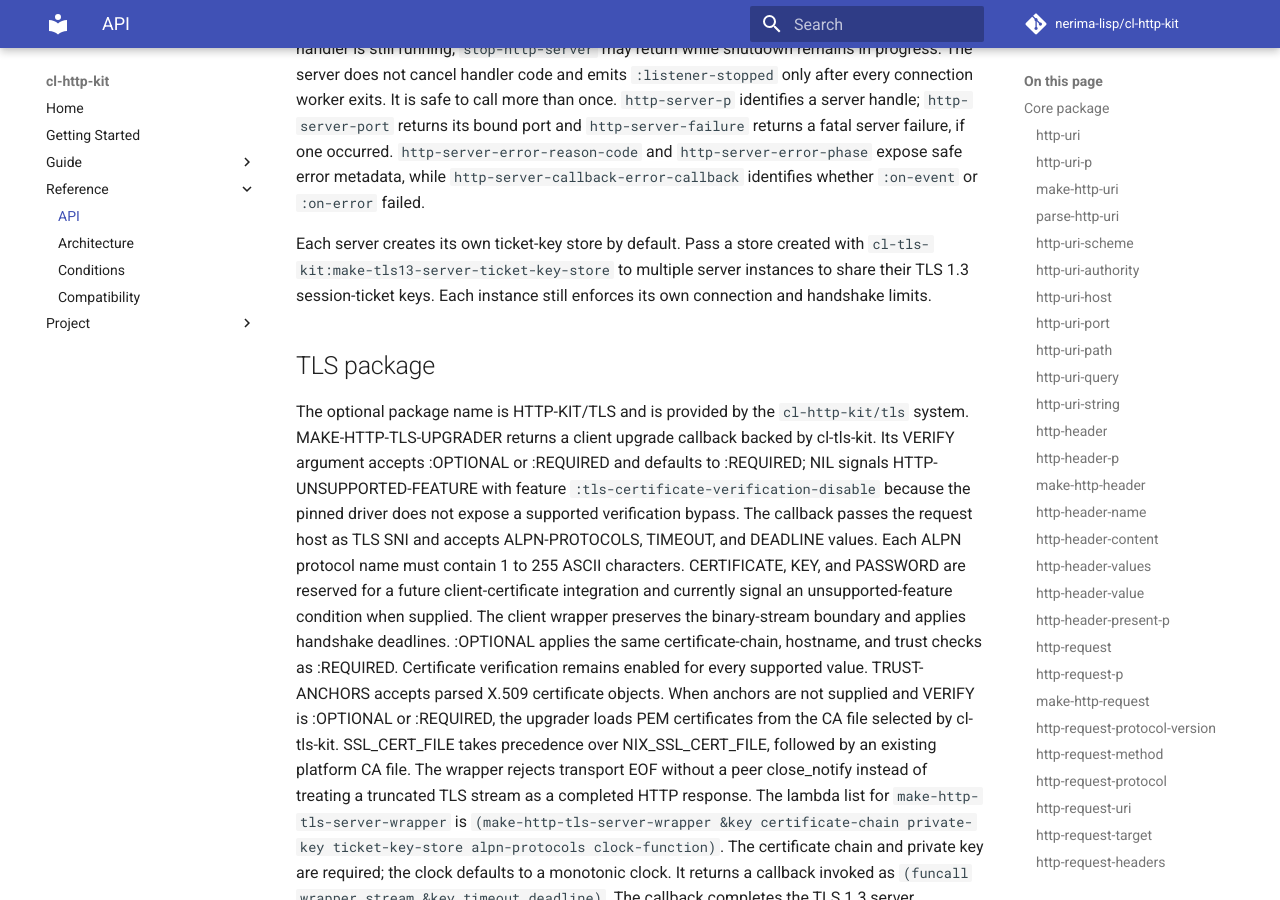
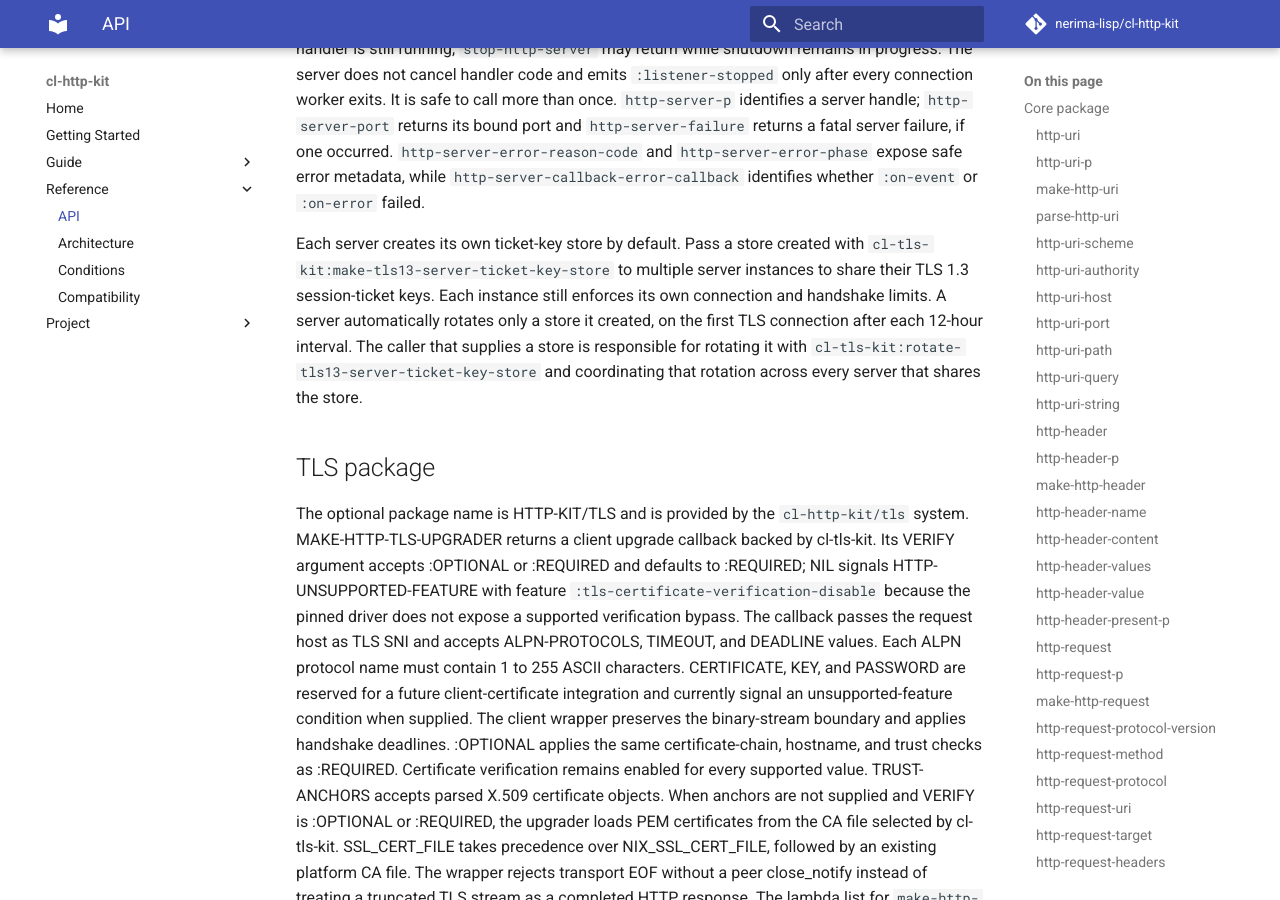
Before and after one commit to nerima-lisp/cl-http-kit, an MkDocs documentation site: the page built from docs/src/reference/api.md, in a window 1280 px wide and 900 px high, scrolled down 22489 px. Built offline with MkDocs 1.6.1 and Material for MkDocs 9.7.7, drawn with Linux system fonts in a browser that asks for light colours; comment, search, counter and statistics services are not loaded.

Commit message:
server: inject rotation clock and document shared stores

```diff
--- a/docs/src/reference/api.md
+++ b/docs/src/reference/api.md
@@ -1000,7 +1000,11 @@ and `http-server-error-phase` expose safe error metadata, while
 Each server creates its own ticket-key store by default. Pass a store created
 with `cl-tls-kit:make-tls13-server-ticket-key-store` to multiple server
 instances to share their TLS 1.3 session-ticket keys. Each instance still
-enforces its own connection and handshake limits.
+enforces its own connection and handshake limits. A server automatically
+rotates only a store it created, on the first TLS connection after each
+12-hour interval. The caller that supplies a store is responsible for rotating
+it with `cl-tls-kit:rotate-tls13-server-ticket-key-store` and coordinating
+that rotation across every server that shares the store.
 
 ## TLS package
 
```
Also changed, not shown: 1 other file.
